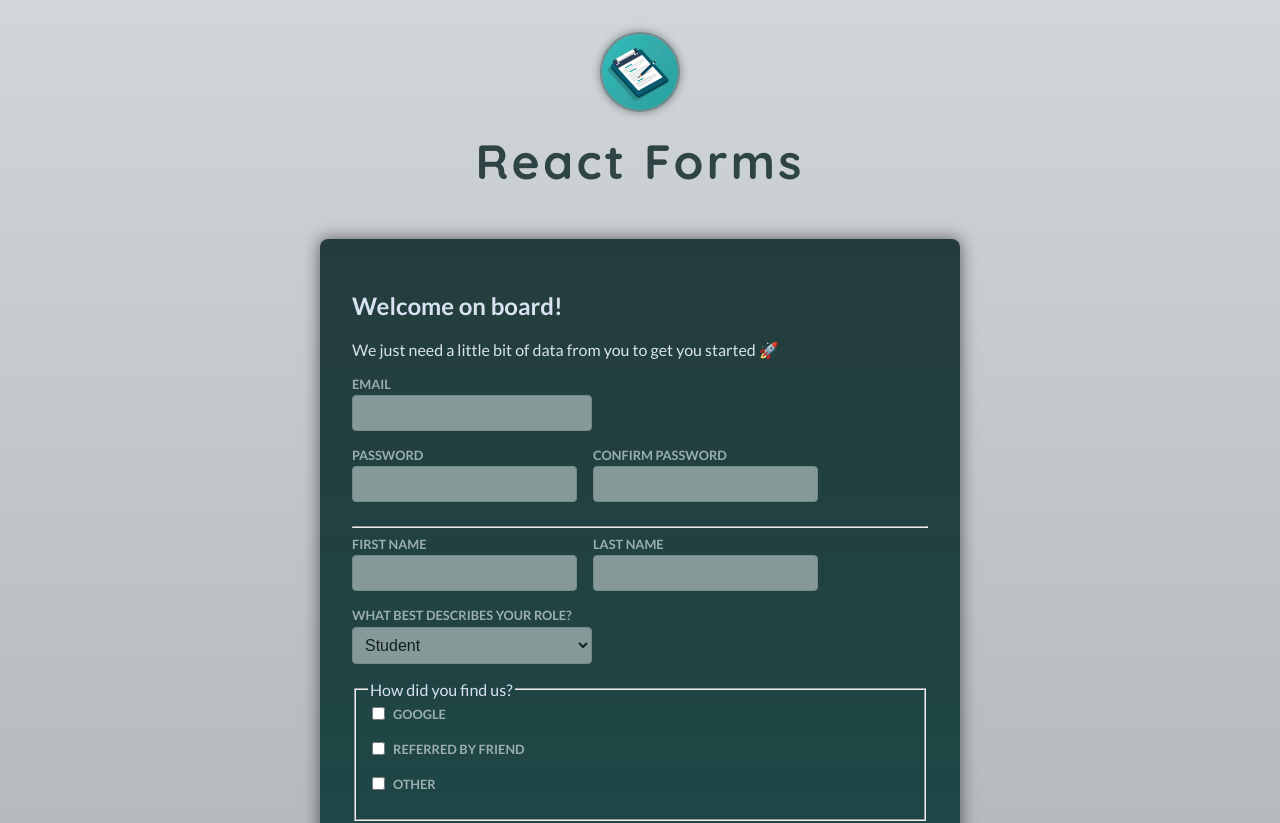
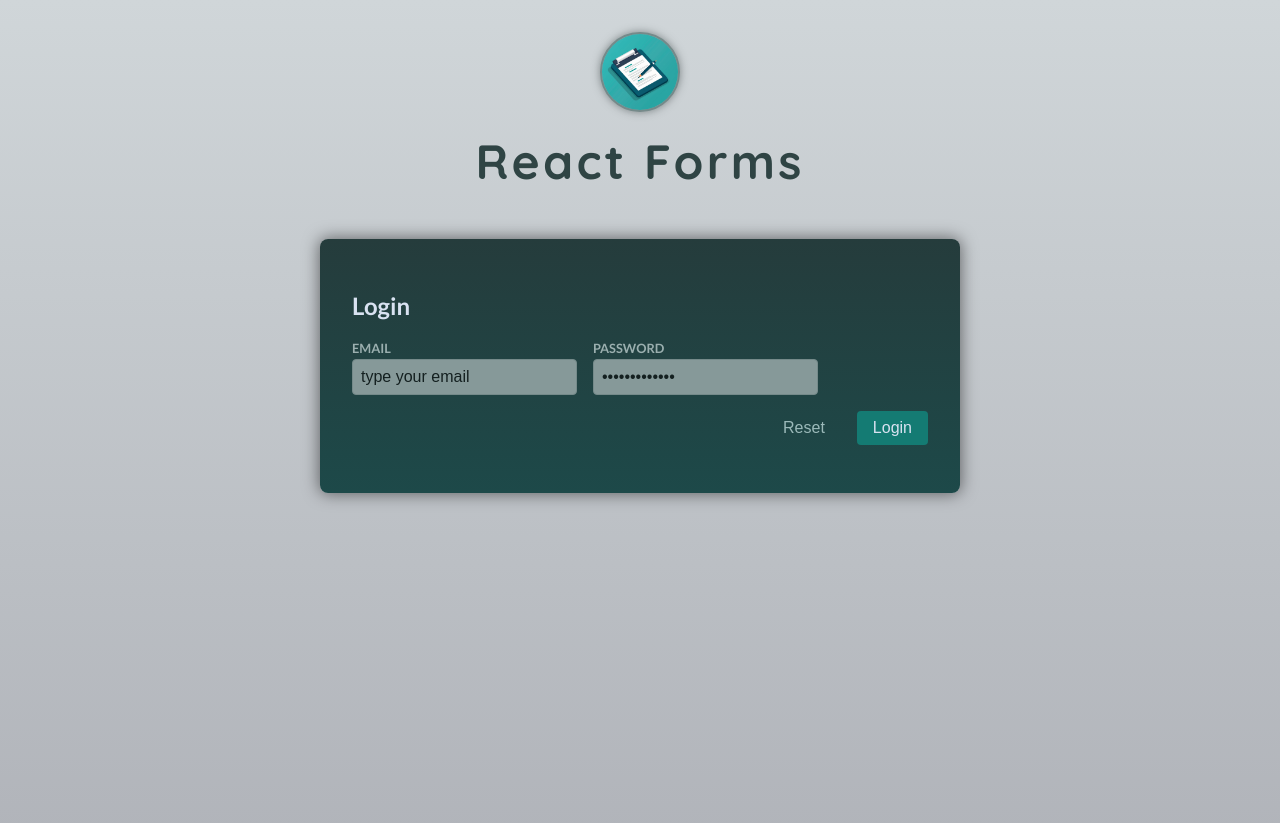
Before and after one commit to serotonine/react_form_input, a React (Vite) app: page / in a window 1280 px wide. Shown: the top 823 px of the page. Built offline with nearby package versions, Linux system fonts and the light colour scheme.

Commit message:
Validate form on  onBlur event.

```diff
--- a/src/App.jsx
+++ b/src/App.jsx
@@ -1,13 +1,12 @@
 import Header from "./components/Header.jsx";
 import Login from "./components/Login.jsx";
-import Signup from "./components/Signup.jsx";
-
+import LoginUseState from "./components/LoginUseState.jsx";
 function App() {
   return (
     <>
       <Header />
       <main>
-        <Signup />
+        <LoginUseState />
       </main>
     </>
   );
--- a/src/components/Login-useState.jsx
+++ b/src/components/LoginUseState.jsx
@@ -1,10 +1,15 @@
 import { useState } from "react";
-export default function Login() {
+export default function LoginUseState() {
   /* const [enteredEmail, setEnteredEmail] = useState("");
   const [enteredPassword, setEnteredPassword] = useState(""); */
   const [enteredValues, setEnteredValues] = useState({
     email: "type your email",
     password: "type password",
+  });
+  // VALIDATION //
+  const [didEdit, setDidEdit] = useState({
+    email: false,
+    password: false,
   });
   // Submit
   function handleSubmit(evt) {
@@ -26,7 +31,20 @@ export default function Login() {
       ...prevValues,
       [id]: value,
     }));
+    // Reset Input validation (onBlur)
+    setDidEdit((prevEdit) => ({
+      ...prevEdit,
+      [id]: false,
+    }));
   }
+  /// VALIDATION ///
+  function handleInputValidation(id) {
+    setDidEdit((prevEdit) => ({
+      ...prevEdit,
+      [id]: true,
+    }));
+  }
+  const isInvalidEmail = didEdit.email && !enteredValues.email.includes("@");
   return (
     <form onSubmit={handleSubmit}>
       <h2>Login</h2>
@@ -38,9 +56,15 @@ export default function Login() {
             id="email"
             type="email"
             name="email"
+            onBlur={() => handleInputValidation("email")}
             onChange={(evt) => handleInputChange("email", evt.target.value)}
             value={enteredValues.email}
           />
+          {isInvalidEmail && (
+            <div className="control-error">
+              Please enter a valid email address
+            </div>
+          )}
         </div>
 
         <div className="control no-margin">
```
